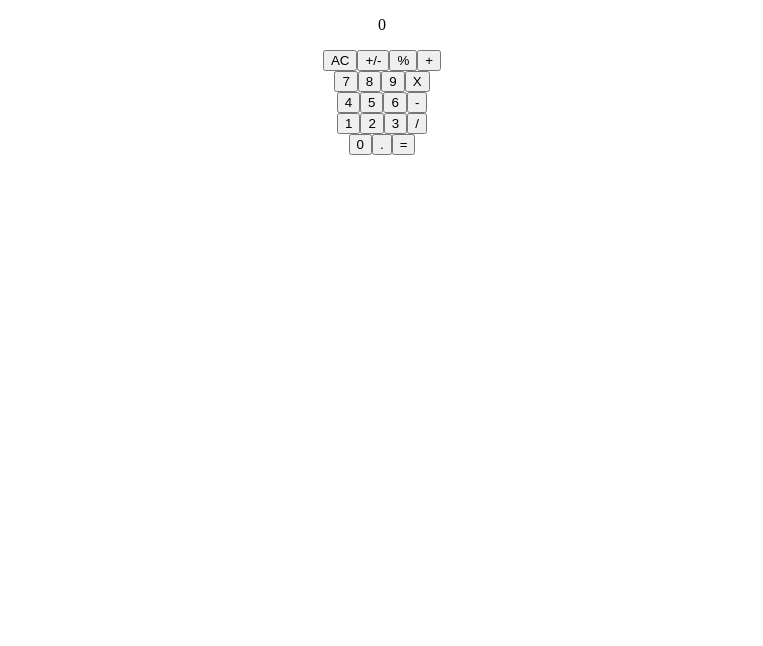
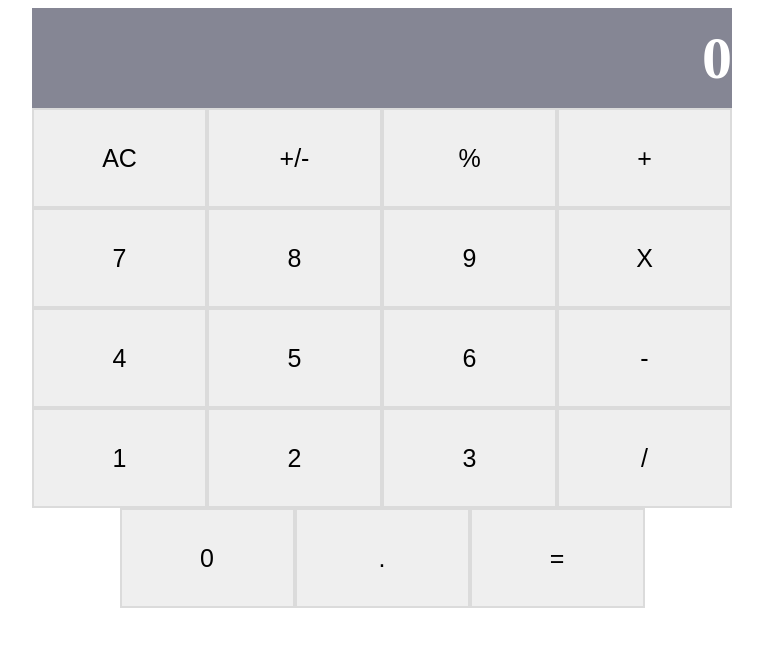
Before and after one commit to chinweokwu/Calculator-App, a React (Create React App) app: page / in a window 1280 px wide. Shown: the top 646 px of the page, without its empty margins (258-1021 px from the left). Built offline with nearby package versions, Linux system fonts and the light colour scheme.

Commit message:
add styles

```diff
--- a/src/components/App.js
+++ b/src/components/App.js
@@ -22,8 +22,10 @@ class App extends React.Component {
     const { total, next, operation } = this.state;
     return (
       <>
-        <Display result={next || operation || total || '0'} />
-        <ButtonPanel clickHandler={this.buttonPressed} />
+        <div className="calculator">
+          <Display result={next || operation || total || '0'} />
+          <ButtonPanel clickHandler={this.buttonPressed} />
+        </div>
       </>
     );
   }
--- a/src/components/button.js
+++ b/src/components/button.js
@@ -8,11 +8,27 @@ const Button = props => {
     props.buttonPressed(name);
   }
 
-  return <button type="button" onClick={handleClick} id={name}>{name}</button>;
+  return (
+    <button
+      type="button"
+      className="btn"
+      onClick={handleClick}
+      id={name}
+    >
+      {name}
+    </button>
+  );
 };
 
 Button.propTypes = {
   name: PropTypes.string.isRequired,
+  // wide: PropTypes.bool,
+  // color: PropTypes.string,
+};
+
+Button.defaultProps = {
+  // color: 'orange',
+  // wide: false,
 };
 
 export default Button;
--- a/src/components/buttonpanel.js
+++ b/src/components/buttonpanel.js
@@ -10,7 +10,7 @@ const ButtonPanel = props => {
     clickHandler(buttonName);
   };
 
-  const displayButton = e => <Button key={e.id} name={e.name} buttonPressed={handleClick} />;
+  const displayButton = e => <Button key={e.name} name={e.name} buttonPressed={handleClick} />;
 
   const groupOne = GroupOne.map(displayButton);
   const groupTwo = GroupTwo.map(displayButton);
--- a/src/components/display.js
+++ b/src/components/display.js
@@ -4,7 +4,7 @@ const Display = props => {
   const { result } = props;
 
   return (
-    <p>
+    <p className="display">
       {result ?? '0'}
     </p>
   );
--- a/src/index.css
+++ b/src/index.css
@@ -1,3 +1,30 @@
-body {
+.calculator {
+  display: flex;
   text-align: center;
+  width: 700px;
+  flex-direction: column;
+  margin: auto;
 }
+
+.display {
+  display: flex;
+  flex-direction: row;
+  justify-content: flex-end;
+  background-color: #858694;
+  height: 100px;
+  width: 100%;
+  color: #fff;
+  font-weight: bold;
+  font-size: 60px;
+  align-items: center;
+  margin: 0
+}
+
+.btn {
+  width: 25%;
+  height: 100px;
+  color: #000;
+  border: 2px solid #dbdbdb;
+  padding: 10px;
+  font-size: 25px;
+}
```
